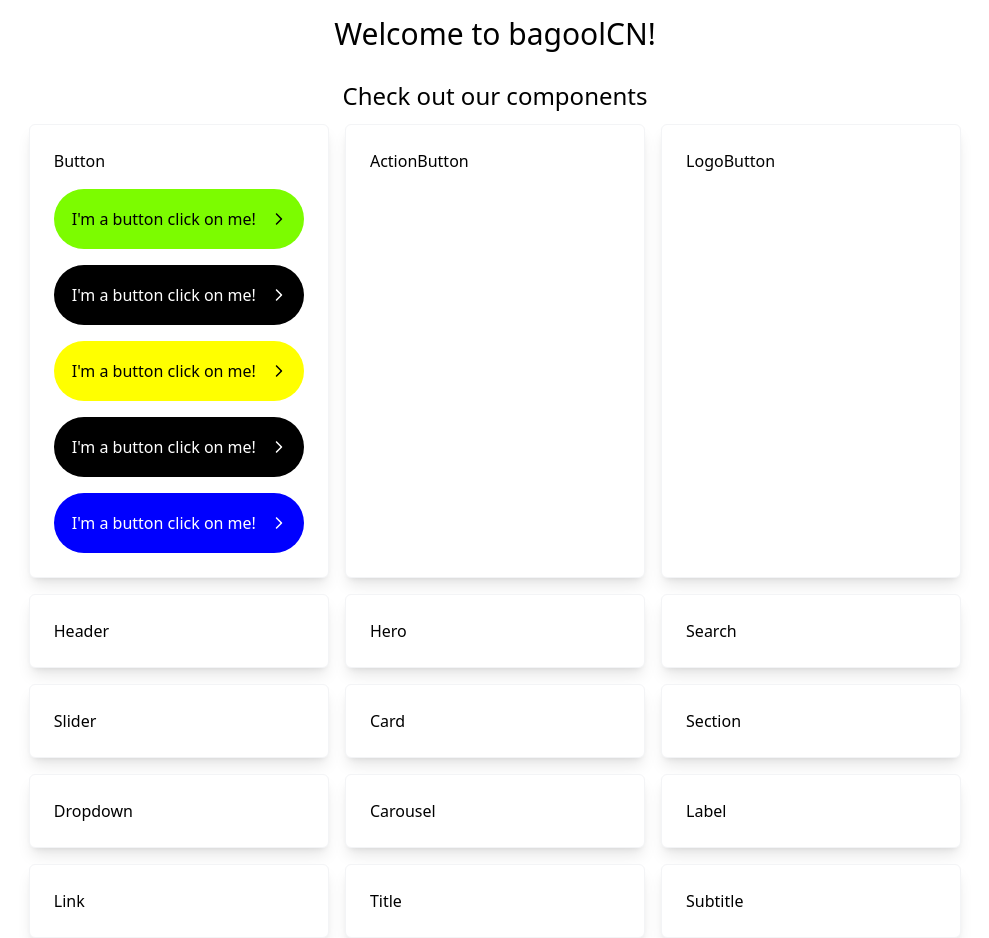
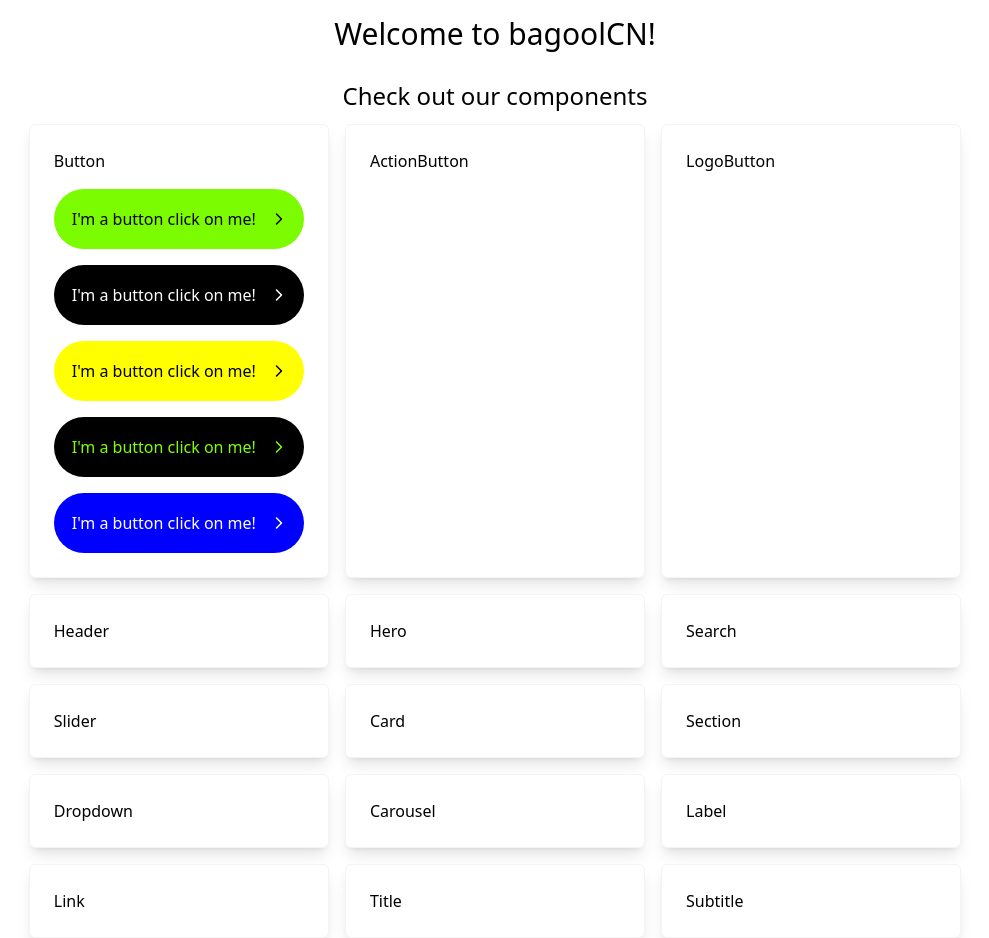
Before and after one commit to bcatalfo/bagoolCN, a React (Vite) app: page / in a window 1280 px wide. Shown: the whole page, without its empty margins (145-1134 px from the left). Built offline with nearby package versions, Linux system fonts and the light colour scheme.

Commit message:
Set the color of the button to --text-color which is set to the prop textColor.

```diff
--- a/src/App.tsx
+++ b/src/App.tsx
@@ -26,7 +26,7 @@ export default function App() {
           <Button
             backgroundColor="black"
             borderColor="magenta"
-            textColor="white"
+            textColor="chartreuse"
           >
             I'm a button click on me!
           </Button>
--- a/src/button.tsx
+++ b/src/button.tsx
@@ -19,6 +19,7 @@ export default function Button({
         {
           "--border-color": borderColor,
           "--background-color": backgroundColor,
+          "--text-color": textColor,
         } as React.CSSProperties
       }
     >
@@ -27,8 +28,7 @@ export default function Button({
           "flex items-center gap-4",
           "text-balance",
           "py-4 px-4",
-          { "text-black": textColor == "black" },
-          { "text-white": textColor == "white" },
+          "text-(--text-color)",
           "rounded-(--inner-radius)",
           "bg-(--background-color)"
         )}
```
